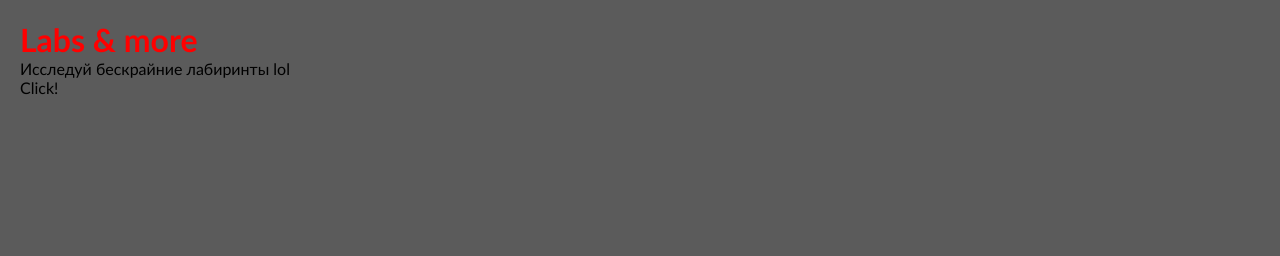
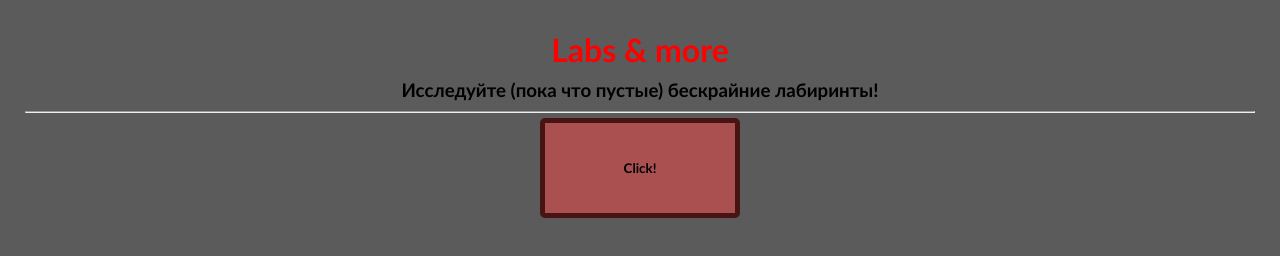
Before and after one commit to Ptah9/some_game, a plain HTML site: page index.html in a window 1280 px wide. Drawn offline with Linux system fonts and the light colour scheme.

Commit message:
added some style for button and texts

```diff
--- a/index.html
+++ b/index.html
@@ -9,8 +9,9 @@
 <body>
     <div class="page">
         <h1 class="name">Labs & more</h1>
-        <p>Исследуй бескрайние лабиринты lol</p>
-        <button, class="click_button">Click!</button>
+        <h3 class="desc">Исследуйте (пока что пустые) бескрайние лабиринты!</h3>
+        <hr>
+        <div class="btn"><button align="" class="click_button">Click!</button></div>
 
     </div>
 </body>
--- a/style/style.css
+++ b/style/style.css
@@ -16,7 +16,41 @@
     padding: 20px;
     position: relative;
 }
+.desc {
+    margin: 10px;
+    text-align: center;
+
+
+}
 
 .name {
     color:rgb(255, 0, 0);
+    margin: 10px;
+    text-align: center;
 }
+
+.click_button {
+
+    height: 100px;
+    width: 200px;
+    color: black;
+    background-color: rgb(171, 80, 80);
+    border: 5px solid rgb(71, 19, 19);
+    border-radius: 5px;
+    font-weight: 700;
+    text-align: center;
+
+}
+
+.click_button:active {
+    background-color:brown;
+    border-color:rgb(40, 11, 11);
+}
+
+hr {
+    margin: 5px;
+    color:red
+}
+.btn {
+    text-align: center;
+}
```
